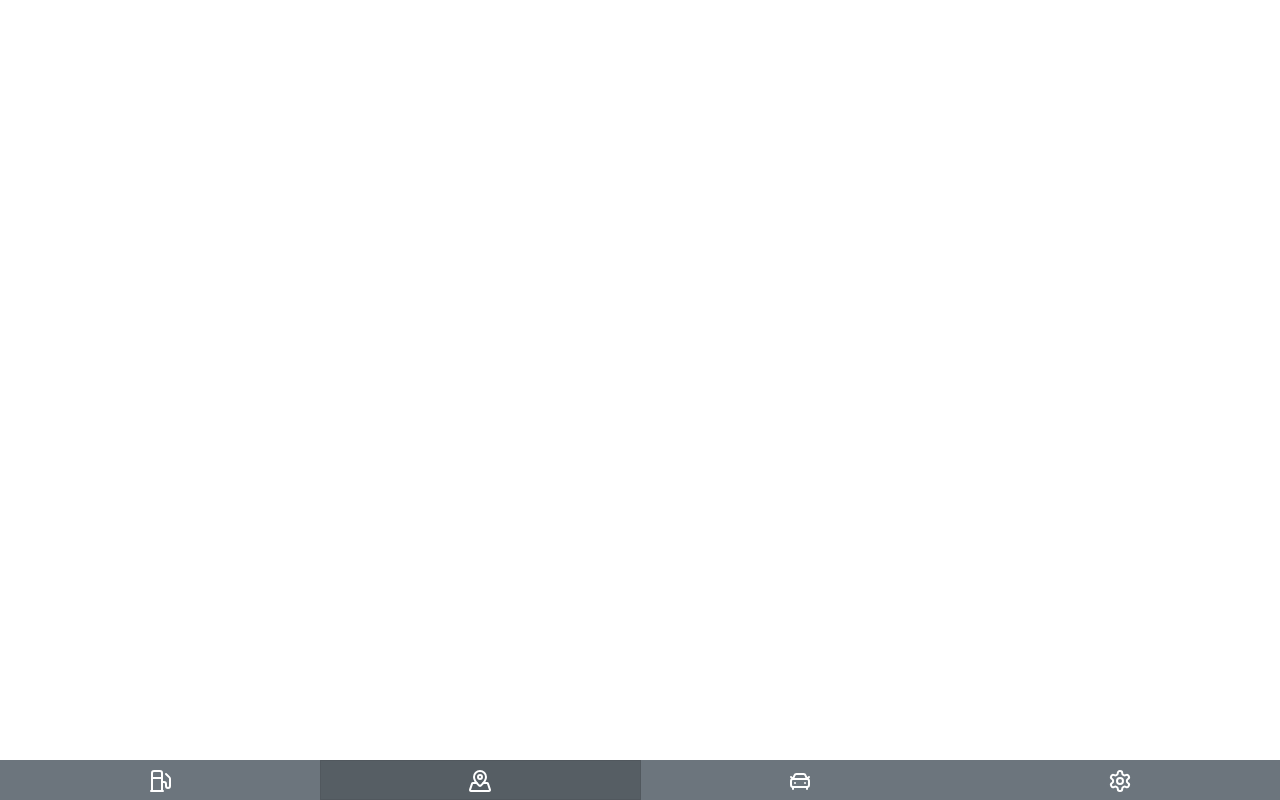
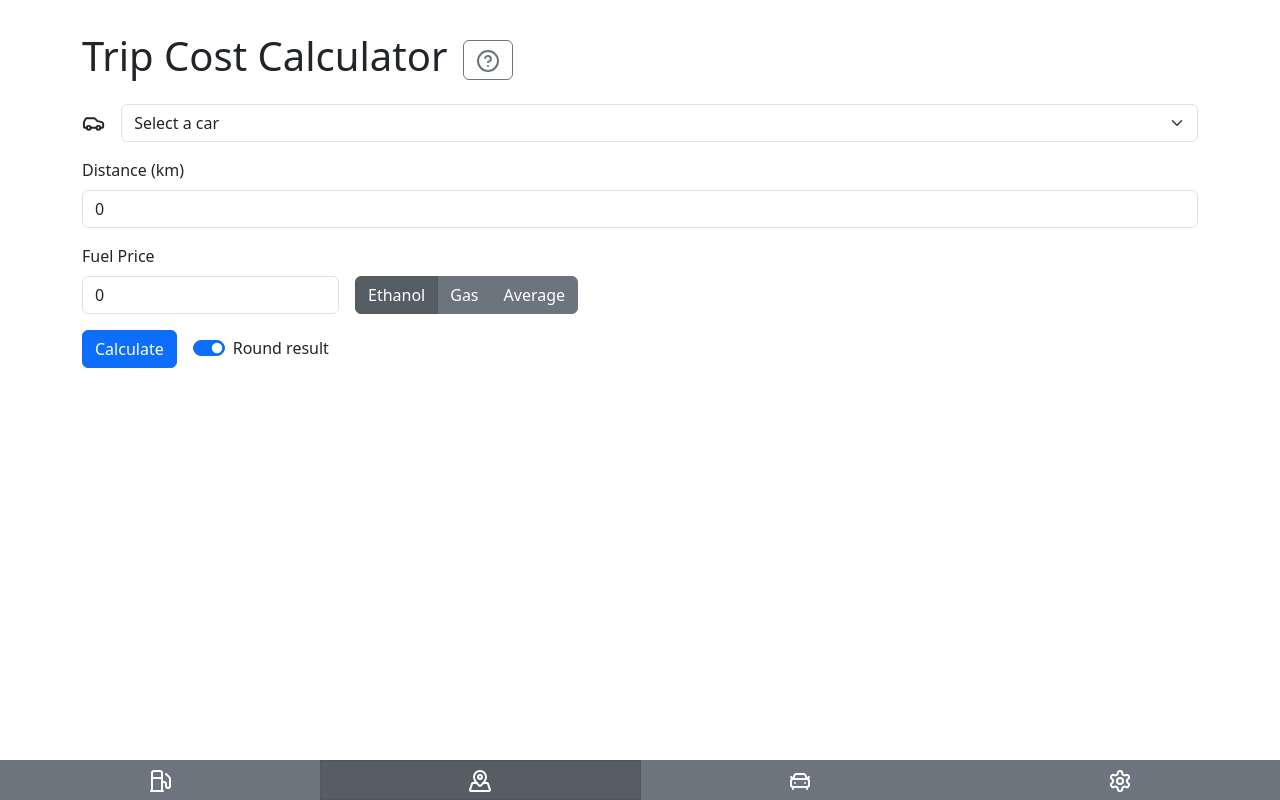
Before and after one commit to caioNapoles/elba, a React (Vite) app: page / in a window 1280 px wide. Both pictures are taken after a click on the label 480 px from the left and 780 px from the top of the page. Built offline with nearby package versions, Linux system fonts and the light colour scheme.

Commit message:
Started development of the TripCalculator component

```diff
--- a/src/class/CarClass.tsx
+++ b/src/class/CarClass.tsx
@@ -67,6 +67,21 @@ class CarClass {
       return false;
     }
   }
+
+  returnKmCost = (fuelPrice: number, fuelType: string) => {
+    let consumption;
+    if (fuelType === "gas") {
+      consumption = this.gasCityConsumption;
+      return fuelPrice / consumption;
+    } else if (fuelType == "ethanol") {
+      consumption = this.ethanolCityConsumption;
+      return fuelPrice / consumption;
+    } else if (fuelType == "average") {
+      consumption = (this.gasCityConsumption + this.ethanolCityConsumption) / 2;
+      return fuelPrice / consumption;
+    }
+    return -1;
+  };
 }
 
 export default CarClass;
--- a/src/components/NavBar/ComponentHub.tsx
+++ b/src/components/NavBar/ComponentHub.tsx
@@ -1,16 +1,19 @@
-import React from 'react'
-import CarCreationScreen from '../CarCreator/CarCreationScreen'
-import { FuelPriceComparator } from '../PriceComparator/FuelPriceComparator'
+import React from "react";
+import CarCreationScreen from "../CarCreator/CarCreationScreen";
+import { FuelPriceComparator } from "../PriceComparator/FuelPriceComparator";
+import TripPriceCalculator from "../TripPriceCalculator/TripPriceCalculator";
 
 interface ComponentHubProps {
-    currentScreen: number;
+  currentScreen: number;
 }
 
 export const ComponentHub: React.FC<ComponentHubProps> = (props) => {
-    if (props.currentScreen == 1) {
-        return (<FuelPriceComparator />)
-    } else if (props.currentScreen == 3) {
-        return (<CarCreationScreen />)
-    }
-    return null;
-}
+  if (props.currentScreen == 1) {
+    return <FuelPriceComparator />;
+  } else if (props.currentScreen == 2) {
+    return <TripPriceCalculator />;
+  } else if (props.currentScreen == 3) {
+    return <CarCreationScreen />;
+  }
+  return null;
+};
--- a/src/components/PriceComparator/FuelPriceComparator.tsx
+++ b/src/components/PriceComparator/FuelPriceComparator.tsx
@@ -16,6 +16,7 @@ export const FuelPriceComparator = () => {
   const [resultWindow, setResultWindow] = useState<boolean>(false);
   const [error, setError] = useState("");
   const [errorWindow, setErrorWindow] = useState<boolean>(false);
+
 
   useEffect(() => {
     const cars: CarClass[] = [];
@@ -81,7 +82,6 @@ export const FuelPriceComparator = () => {
   };
 
   return (
-    <div>
     <Container>
       <Stack gap={3}>
         <Stack direction="horizontal" gap={3}>
@@ -148,6 +148,5 @@ export const FuelPriceComparator = () => {
         </Stack>
       </Stack>
     </Container>
-    </div>
   );
 };
--- /dev/null
+++ b/src/components/TripPriceCalculator/TripPriceCalculator.tsx
@@ -0,0 +1,178 @@
+import { CircleHelp, Car } from "lucide-react";
+import {
+  Container,
+  Stack,
+  Button,
+  Form,
+  Alert,
+  ToggleButton,
+  ToggleButtonGroup,
+} from "react-bootstrap";
+import CarClass from "../../class/CarClass";
+import { useEffect, useState } from "react";
+
+const TripPriceCalculator = () => {
+  const noCar = new CarClass();
+  noCar.name = "Select a car";
+
+  const [carList, setCarList] = useState<CarClass[]>([]);
+  const [currentCar, setCurrentCar] = useState<CarClass>(noCar);
+  const [roundResult, setRoundResult] = useState(true);
+  const [resultWindow, setResultWindow] = useState<boolean>(false);
+  const [error, setError] = useState("");
+  const [errorWindow, setErrorWindow] = useState<boolean>(false);
+  const [result, setResult] = useState<string>("");
+  const [distance, setDistance] = useState(0);
+  const [fuelPrice, setFuelPrice] = useState(0);
+  const [fuelChoice, setFuelChoice] = useState(1);
+
+  useEffect(() => {
+    const cars: CarClass[] = [];
+    for (let i = 0; i < localStorage.length; i++) {
+      const key = localStorage.key(i);
+      if (key) {
+        const carString = localStorage.getItem(key);
+        const car = new CarClass();
+        car.readStringToCar(carString || "");
+        if (car) {
+          cars.push(car);
+        }
+      }
+    }
+    setCarList(cars);
+  }, []);
+
+  const handleSelect = (eventKey: string | null) => {
+    if (eventKey) {
+      const selectedCar = carList[parseInt(eventKey)];
+      setCurrentCar(selectedCar);
+    }
+  };
+
+  const handleResult = () => {
+    setErrorWindow(false);
+    try {
+      setResult(calculateCost().toString());
+      setResultWindow(true);
+    } catch (error) {
+      setError((error as Error).message);
+      setErrorWindow(true);
+    }
+  };
+
+  const calculateCost = () => {
+    const car = currentCar;
+    const fuel =
+      fuelChoice === 1 ? "gas" : fuelChoice === 2 ? "ethanol" : "average";
+
+    if (car.name === "Select a car") {
+      throw new Error("Please select a car!");
+    } else if (distance === 0 || fuelPrice === 0) {
+      throw new Error("Please input the distance and price!");
+    } else {
+      const cost = car.returnKmCost(fuelPrice, fuel);
+
+      if (roundResult) {
+        return cost.toFixed(2);
+      } else {
+        return cost;
+      }
+    }
+  };
+
+  return (
+    <Container>
+      <Stack gap={3}>
+        <Stack direction="horizontal" gap={3}>
+          <h1>Trip Cost Calculator</h1>
+          <Button variant="outline-secondary">
+            <CircleHelp />
+          </Button>
+        </Stack>
+        <Stack direction="horizontal" gap={3}>
+          <Car />
+          <Form.Select
+            value={carList.indexOf(currentCar)}
+            onChange={(e) => handleSelect(e.target.value)}
+          >
+            <option value="-1">Select a car</option>
+            {carList.map((car, index) => (
+              <option key={index} value={index}>
+                {car.name}
+              </option>
+            ))}
+          </Form.Select>
+        </Stack>
+
+        <Form.Group>
+          <Form.Label>Distance (km)</Form.Label>
+          <Form.Control
+            type="number"
+            value={distance}
+            onChange={(e) => setDistance(Number(e.target.value))}
+          />
+        </Form.Group>
+
+        <Stack direction="horizontal" gap={3} style={{ alignItems: "end" }}>
+          <Form.Group>
+            <Form.Label>Fuel Price</Form.Label>
+            <Form.Control
+              type="number"
+              value={fuelPrice}
+              onChange={(e) => setFuelPrice(Number(e.target.value))}
+            />
+          </Form.Group>
+          <ToggleButtonGroup
+            type="radio"
+            name="gas-ethanol"
+            defaultValue={1}
+            onChange={(val: number) => setFuelChoice(val)}
+          >
+            <ToggleButton variant="secondary" value={1} id="ethanol">
+              Ethanol
+            </ToggleButton>
+            <ToggleButton variant="secondary" value={2} id="gas">
+              Gas
+            </ToggleButton>
+            <ToggleButton variant="secondary" value={3} id="average">
+              Average
+            </ToggleButton>
+          </ToggleButtonGroup>
+        </Stack>
+
+        <Alert
+          show={errorWindow}
+          variant="danger"
+          dismissible
+          onClose={() => setErrorWindow(false)}
+        >
+          {error}
+        </Alert>
+
+        <Alert
+          show={resultWindow}
+          variant="success"
+          dismissible
+          onClose={() => setResultWindow(false)}
+        >
+          {result}
+        </Alert>
+
+        <Stack direction="horizontal" gap={3}>
+          <Button onChange={() => handleResult()}>Calculate</Button>
+          <Form.Group controlId="round">
+            <Form.Check
+              type="switch"
+              label="Round result"
+              defaultChecked={roundResult}
+              checked={roundResult}
+              onChange={(e) => setRoundResult(e.target.checked)}
+            />
+          </Form.Group>
+        </Stack>
+      </Stack>
+    </Container>
+  );
+};
+
+export default TripPriceCalculator;
```
Also changed, not shown: src/App.tsx (+1 -9 lines). Lines whose indentation alone changed are shown as unchanged.
